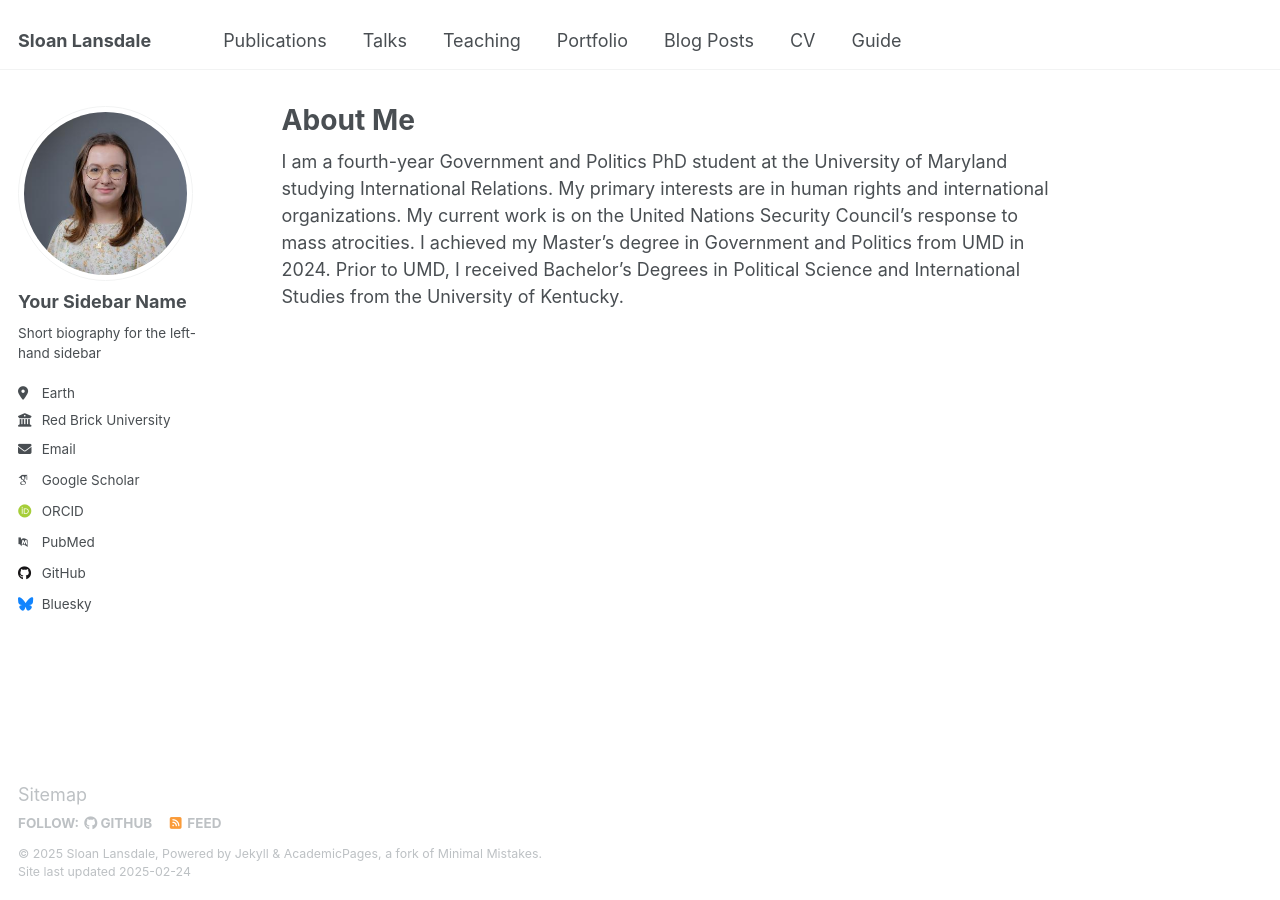
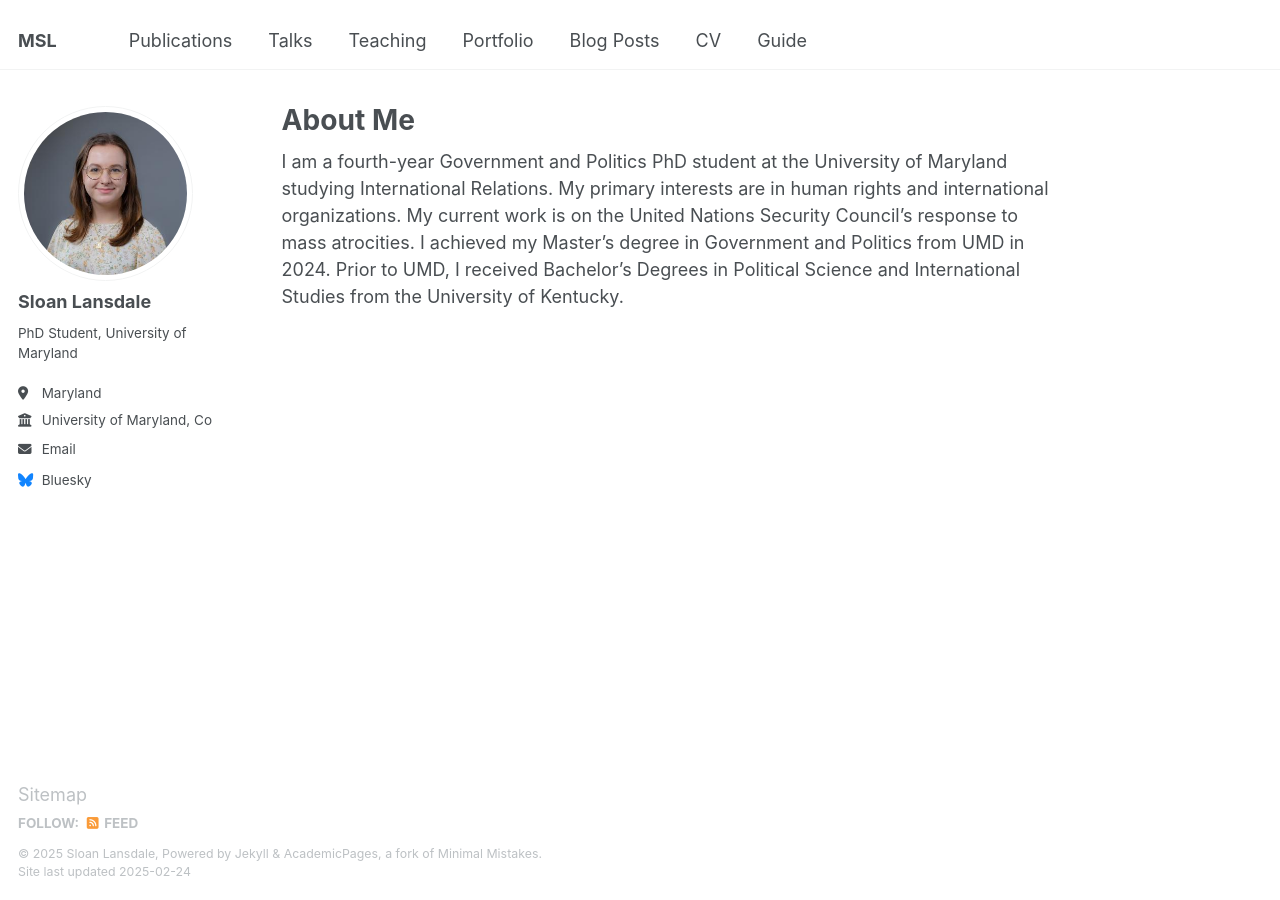
Before and after one commit to slansdale/slansdale.github.io, a Jekyll site: the page built from _pages/about.md, in a window 1280 px wide. Built offline with Jekyll 4.4.1, drawn with Linux system fonts in a browser that asks for light colours; some web fonts are replaced.

Commit message:
Update _config.yml

```diff
--- a/_config.yml
+++ b/_config.yml
@@ -9,7 +9,7 @@
 # Basic Site Settings
 locale                   : "en-US"
 site_theme               : "default"
-title                    : "Sloan Lansdale"
+title                    : "MSL"
 title_separator          : "-"
 name                     : &name "Sloan Lansdale"
 description              : &description "PhD Student, University of Maryland"
@@ -22,22 +22,22 @@ repository               : "academicpages/academicpages.github.io"
 #               Additional customization can be done by editing /_includes/author-profile.html
 author:
   # Biographic information
-  avatar           : "profile.png"
-  name             : "Your Sidebar Name"
+  avatar           : "headshotlansdale.jpg"
+  name             : "Sloan Lansdale"
   pronouns         : # example: "she/her"
-  bio              : "Short biography for the left-hand sidebar"
-  location         : "Earth"
-  employer         : "Red Brick University"
+  bio              : "PhD Student, University of Maryland"
+  location         : "Maryland"
+  employer         : "University of Maryland, College Park"
   uri              : # URL
-  email            : "none@example.org"
+  email            : "slansdal@umd.edu"
 
   # Academic websites
   arxiv            : # URL - Update with the correct link to your profile
-  googlescholar    : "https://scholar.google.com/citations?user=PS_CX0AAAAAJ"
+  googlescholar    : #"https://scholar.google.com/citations?user=PS_CX0AAAAAJ"
   impactstory      : # URL
-  orcid            : "http://orcid.org/yourorcidurl"
+  orcid            : #"http://orcid.org/yourorcidurl"
   semantic         : # URL
-  pubmed           : "https://www.ncbi.nlm.nih.gov/pubmed/?term=john+snow"
+  pubmed           : #"https://www.ncbi.nlm.nih.gov/pubmed/?term=john+snow"
   researchgate     : # URL
   scopus           : # URL
 
@@ -45,12 +45,12 @@ author:
   bitbucket        : # Username - Update with your username on the site
   codepen          : # Username
   dribbble         : # Username
-  github           : "academicpages"
+  github           : #"academicpages"
   kaggle           : # Username
   stackoverflow    : # User number or user number and name (i.e., use "1" or "1/jeff-atwood")
 
   # Social media
-  bluesky          : "bsky.app" # Replace this with you Bluesky username
+  bluesky          : "@sloanlansdale.bsky.social" # Replace this with you Bluesky username
   facebook         : # Username
   flickr           : # Username
   foursquare       : # Username
```
